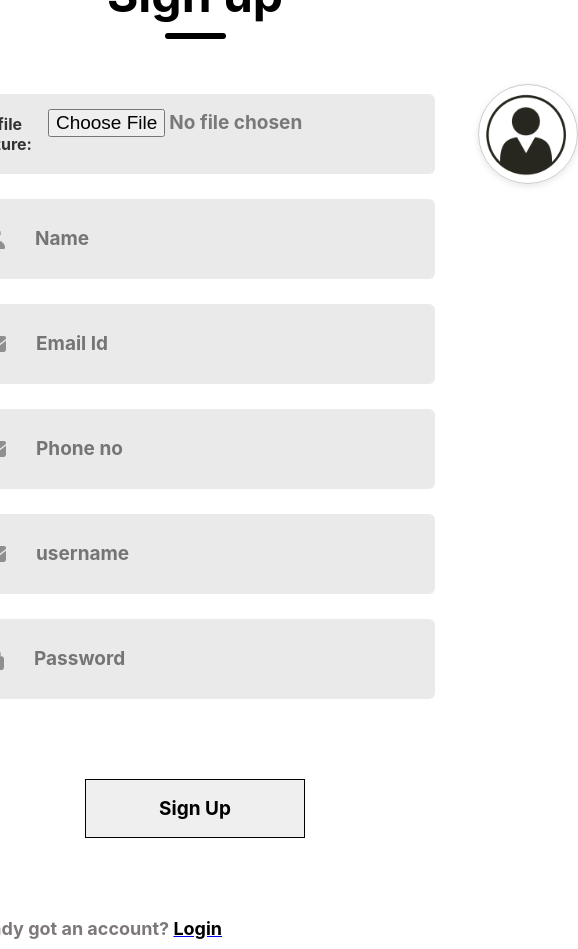
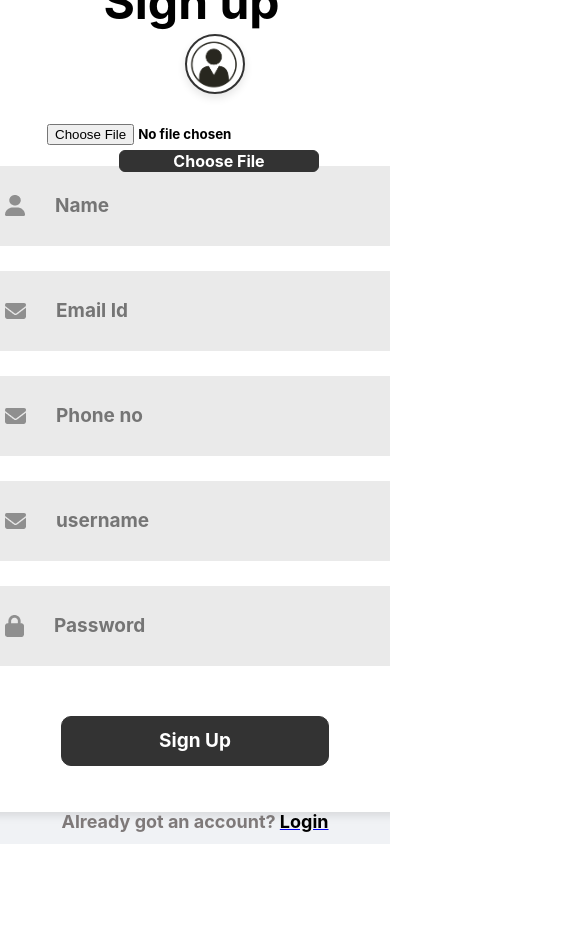
Before and after one commit to BCA-Major-Project/PMS-Frontend, a React (Vite) app: page /signup in a window 390 px wide. Shown: the whole page, 578 px wide, since content can reach past the window. After the commit the page ends 844 px from the top, so only its background shows below. Built offline with nearby package versions, Linux system fonts and the light colour scheme.

Commit message:
fixed signup page

```diff
--- a/src/pages/LoginSignup/Signup.css
+++ b/src/pages/LoginSignup/Signup.css
@@ -6,129 +6,187 @@
 }
 .link{
     margin: 5px;
-    /* position: absolute; */
 }
 
 .signup{
-    height: 100%;
+    height: 100vh;
     display: flex;
     align-items: center;
     justify-content: center;
+    background-color: #f0f2f5; /* Light background color */
+    overflow: hidden;
 }
 .container{
-    /* position: absolute; */
-    display: flex;
+    position: relative;
+    bottom: 80px;
+    /* display: flex; */
     flex-direction: column;
-    margin-top: 10%;
-    /* left: 50%;
-    top:50%;
-    right: 50%; */
-    /* margin: auto;
-
-    margin-bottom: 50px; */
+    /* margin-top: 10%; */
     background: #fff;
-    /* padding-bottom: 30px; */
     width: 600px;
-    /* height: 700px; */
+    height: 900px;
     border-radius: 10px;
-    /* align-items:center; */
+    box-shadow: 0 4px 8px rgba(0, 0, 0, 0.1); /* Soft shadow for the container */
+    padding: 30px; /* Added padding for better spacing inside the container */
 }
-
 .header{
     display: flex;
     flex-direction: column;
     align-items: center;
     gap: 9px;
     width: 100%;
-    margin-top: 30px;
+    margin-bottom: 20px; /* Moved spacing to the bottom for better layout */
 }
 .text{
-    color: black;
+    margin-right: 7px;
+    color: #333; /* Darker shade for better readability */
     font-size: 48px;
     font-weight: 700;
+    margin-bottom: 5px;
 }
-
 .underline{
     width: 61px;
     height: 6px;
-    background: black;
+    background: #333; /* Match underline color with text */
     border-radius: 9px;
 }
-
 .inputs{
-    margin-top: 55px;
     display: flex;
     flex-direction: column;
     gap: 25px;
-    /* space-between:  */
 }
-
 .input{
     display: flex;
     align-items: center;
-    margin: auto;
-    width: 480px;
-    height: 80px;
+    width: 100%;
+    height: 60px; /* Reduced height for a sleeker look */
     background: #eaeaea;
     border-radius: 6px;
+    padding: 0 20px; /* Added padding inside the input container */
 }
-
 .input img{
-    margin: 0px 30px;
+    margin-right: 20px; /* Adjusted margin for better spacing */
 }
-
 .input input{
-    height: 50px;
-    width: 400px;
+    flex: 1; /* Use flex to fill the remaining space */
+    height: 100%;
     background: transparent;
-    border:none;
+    border: none;
     outline: none;
-    color: #797979;
-    font-size: 19px;
+    color: #333; /* Darker text color */
+    font-size: 18px; /* Slightly smaller font size */
 }
-
-.forgot-password{
-    /* margin-top: 15px; */
-    margin-bottom: 10px;
-    color: #7e7979;
-    font-size: 18px;
-    width: fit-content;
-}
-
-.forgot-password span{
-    color: black;
-    cursor: pointer;
-}
-
 .submit-container{
     display: flex;
-    gap:30px;
-    margin:60px auto;
+    flex-direction: column; /* Stack the submit button and forgot-password text vertically */
+    align-items: center; /* Center align the elements */
+    margin: 20px auto;
+    position: relative;
+    bottom: 30px;
 }
-
-button .submit{
+button.submit{
     display: flex;
     justify-content: center;
     align-items: center;
-}
-
-.submit{
     width: 220px;
-    height: 59px;
-    color: black;
-    margin:20px;
-    /* background: #c0c0c0; */
-    border: 1px solid black;
+    height: 50px; /* Reduced height for a sleeker look */
+    color: #fff; /* White text color */
+    background: #333; /* Dark background color */
+    border: 1px solid #333; /* Border matching the background */
     font-size: 19px;
     font-weight: 700;
     cursor: pointer;
-    /* border-radius: 15px; */
+    border-radius: 10px; /* Slightly rounded corners */
+    transition: background-color 0.3s; /* Smooth transition for background color */
+    margin-bottom: 15px; /* Add space between the button and forgot-password text */
+}
+button.submit:hover{
+    background: #555; /* Darker shade on hover */
+}
+.gray{
+    background: #eaeaea;
+    color: #676767;
 }
 
 
-.gray{
-    background: #EAEAEA;
-    color: #676767;
+/* Profile picture styling */
+.image {
+    display: flex;
+    flex-direction: column;
+    align-items: center; /* Center align the image and file input */
+    justify-content: center;
+    gap: 10px; /* Space between the image and file input */
+    position: relative;
+    left: 230px;
+    bottom: 30px;
+}
+.image .profile_preview{
+    height: 200%;
+    width: 200%;
+    border-radius: 50%; /* Rounded image */
+    object-fit: cover; /* Ensure image covers the space without distortion */
+    border: 2px solid #333; /* Darker border for better visibility */
+    box-shadow: 0 4px 8px rgba(0, 0, 0, 0.1); /* Subtle shadow for depth */
+    margin: 20px auto; /* Center align the image with margin */
+}
+.profile {
+    display: flex;
+    justify-content: center;
+    align-items: center;
+    width: 200px;
+    height: 40px;
+    position: relative;
+    left: 19px;
+    bottom: 5px;
+    color: #fff;
+    background: #333;
+    border: 1px solid #333;
+    font-size: 16px;
+    font-weight: 700;
+    cursor: pointer;
+    border-radius: 6px; /* Slightly rounded corners */
+    transition: background-color 0.3s; /* Smooth transition for background color */
+}
+
+.profile:hover {
+    background: #555; /* Darker shade on hover */
+}
+.profile input[type="file"] {
+    display: none; /* Hide the default file input */
+}
+
+/* Error message styling */
+.error{
+    color: #d9534f; /* Bootstrap red color for error */
+    font-size: 14px; /* Smaller font size for error message */
+    /* margin-top: 5px;  */
+}
+
+/* Adjustments for mobile view */
+@media (max-width: 600px){
+    .container{
+        width: 90%; /* Adjust width for smaller screens */
+        margin-top: 20%; /* Adjust top margin for better positioning */
+    }
+    .input{
+        width: 100%; /* Full width inputs */
+        height: 50px; /* Adjusted height for smaller screens */
+    }
+    button.submit{
+        width: 100%; /* Full width button */
+    }
+}
+.forgot-password{
+    color: #000000;
+    font-size: 15px;
+    /* width: fit-content; */
+    /* Center align the forgot password text */
+    position: relative;
+}
+.forgot-password span{
+    color: #333;
+    cursor: pointer;
+    font-weight: bold; /* Make the link text bold */
 }
 
 .profile-preview {
--- a/src/pages/LoginSignup/Signup.jsx
+++ b/src/pages/LoginSignup/Signup.jsx
@@ -1,8 +1,6 @@
 import React, { useState } from 'react';
 import { addUser } from "../../service/api";
-import { useNavigate } from 'react-router-dom';
 import './Signup.css';
-import Modal from "../../components/Modal/Modal";
 
 import user_icon from '../assets/person.png';
 import email_icon from '../assets/email.png';
@@ -20,7 +18,6 @@ const initialValues = {
 };
 
 const Signup = () => {
-  const navigate = useNavigate();
   const [user, setUser] = useState(initialValues);
   const [errors, setErrors] = useState({});
   const [signupSuccess, setSignupSuccess] = useState(false);
@@ -58,16 +55,15 @@ const Signup = () => {
       }
     }
   };
+
   const addUserDetails = async () => {
     if (validateForm()) {
       try {
         const response = await addUser(user);
         console.log('Response:', response);
-        setSignupSuccess(true);
+        alert('Signup successful');
         setUser(initialValues);
-        setImagePreviewUrl(defaultAvatar);
-
-
+        setImagePreviewUrl(defaultAvatar); // Reset to default image after signup
       } catch (error) {
         console.error('Error during signup:', error);
       }
@@ -99,14 +95,20 @@ const Signup = () => {
       <div className='container'>
         <div className="header">
           <div className="text">Sign up</div>
-          <div className="underline"></div>
+          {/* <div className="underline"></div> */}
         </div>
         <div className="inputs">
-        <formcontrol className="input">
-            <label htmlFor="avatar">Profile Picture:</label>
+
+          <formcontrol className="image">
+            <img src={imagePreviewUrl} alt="Profile Preview" className="profile_preview"/>
+
             <input type="file" id="avatar" accept="image/*" onChange={handleImageChange} />
+
             {imageError && <div className="error">{imageError}</div>}
-            <img src={imagePreviewUrl} alt="Profile Preview" className="profile-preview"/>
+            <label className="profile">
+              Choose File
+              <input type="file" id="avatar" accept="image/*" onChange={handleImageChange} />
+            </label>
           </formcontrol>
 
           <formcontrol className="input">
@@ -154,11 +156,9 @@ const Signup = () => {
         </div>
         <div className="submit-container">
           <button className="submit" onClick={addUserDetails}>Sign Up</button>
+          {signupSuccess && <div className="signup-success">Signup Successful!</div>}
+          <div className="forgot-password">Already got an account? <Link to="/Login"><span>Login</span></Link></div>
         </div>
-        <Modal show={signupSuccess} title = "Signup Successful!" onClose={() => {setSignupSuccess(false);  navigate('/login');}}>
-          <p>Signup Successful! Proceed to Login</p>
-        </Modal>
-        <div className="forgot-password">Already got an account? <Link to="/Login"><span>Login</span></Link></div>
       </div>
     </div>
   );
```
